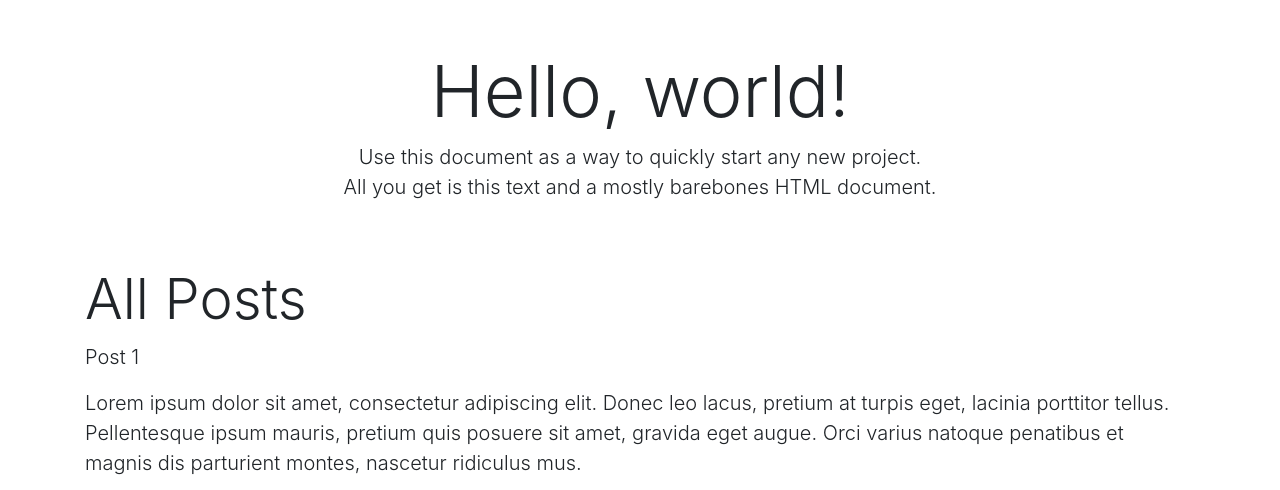
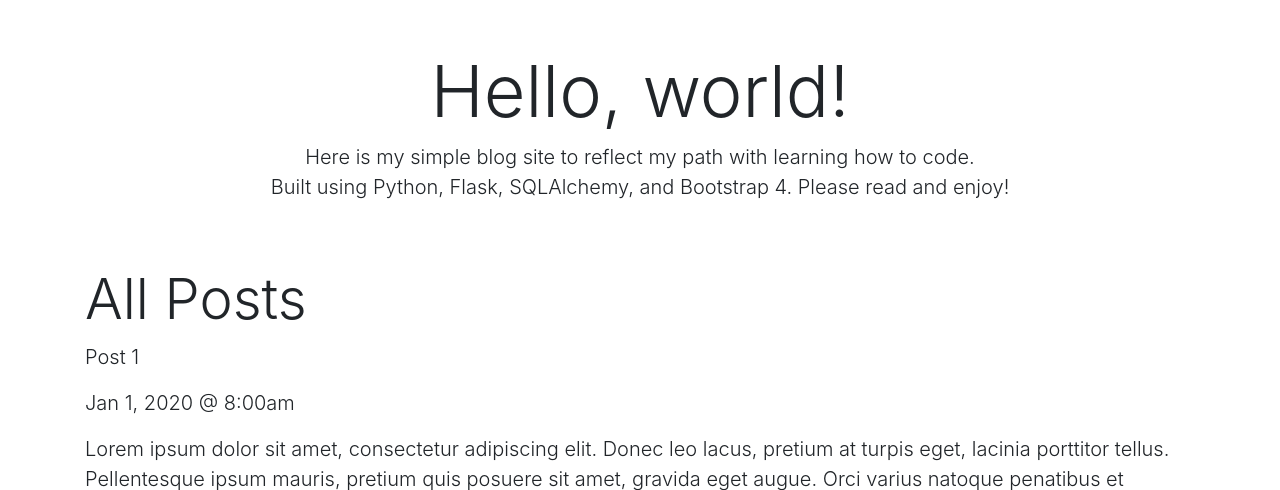
Before and after one commit to 8BitJustin/personal-blog-website, a Flask app: page / in a window 1280 px wide. Shown: the part 56-546 px from the top of the page. Run offline with Flask 2, Linux system fonts and the light colour scheme; some libraries are stand-ins or nearby versions.

Commit message:
Altered post p order on index.html. Also added personalized intro text.

```diff
--- a/templates/index.html
+++ b/templates/index.html
@@ -7,19 +7,19 @@
 {% block body %}
 <div class="index_intro_div">
     <h1 class="display-3">Hello, world!</h1>
-    <p class="lead">Use this document as a way to quickly start any new
-        project.
+    <p class="lead">Here is my simple blog site to reflect my path with
+        learning how to code.
         <br>
-        All you get is this text and a mostly barebones HTML
-        document.</p>
+        Built using Python, Flask, SQLAlchemy, and Bootstrap 4. Please read
+        and enjoy!</p>
   </div>
 <h2 class="display-4">All Posts</h2>
 <div class="all_post_div">
     {% for post in posts %}
     <div class="solo_post_div">
         <p class="post_title lead">{{ post.title }}</p>
+        <p class="post_created lead">{{ post.created }}</p>
         <p class="post_content lead">{{ post.content }}</p>
-        <p class="post_created lead">{{ post.created }}</p>
     </div>
     {% endfor %}
 </div>
```
